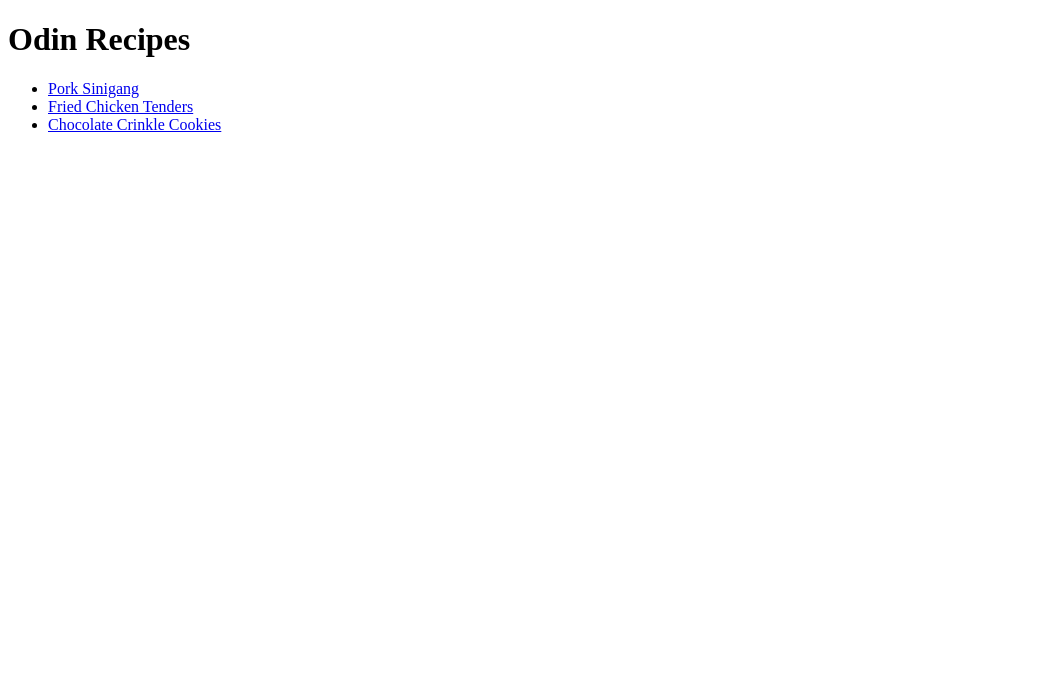
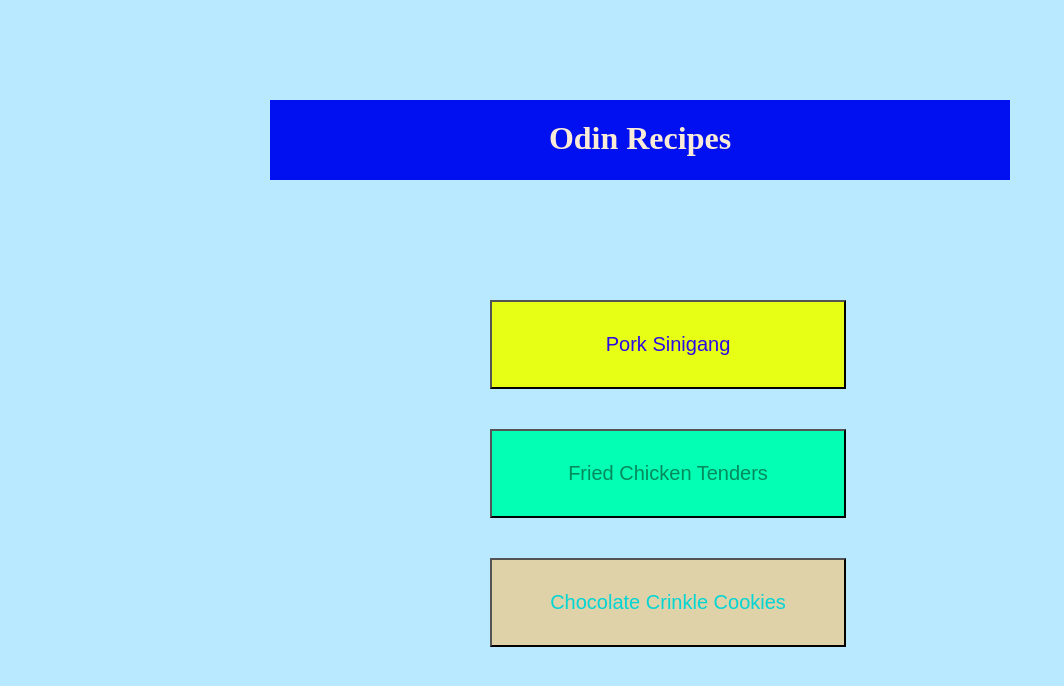
Before and after one commit to Nochi12/odin-recipes, a plain HTML site: page index.html in a window 1280 px wide. Shown: the whole page, without its empty margins (0-1064 px from the left). Drawn offline with Linux system fonts and the light colour scheme.

Commit message:
Updated index to have css
-Updated link from text to button
-changes pages background color
-added hover effect to links
-changes the color of text and background
-modified text position

```diff
--- a/index.html
+++ b/index.html
@@ -5,16 +5,18 @@
 <head>
     <meta charset="UTF-8">
     <title>Odin Recipes</title>
+    <link rel="stylesheet" href="./style.css">
 </head>
+<body>
+    <h1 class="header">Odin Recipes</h1>
 
-<body>
-    <h1>Odin Recipes</h1>
+    <ul class="link_list">
 
-    <ul>
-        <li><a href="./recipes/Pork_Sinigang.html">Pork Sinigang</a></li>
-        <li><a href="./recipes/Fried_Chicken_Tenders.html">Fried Chicken Tenders</a></li>
-        <li><a href="./recipes/Chocolate_Crinkle_Cookies.html">Chocolate Crinkle Cookies</a></li>
-    </ul>
+        <a href="./recipes/Pork_Sinigang.html"><button class="first_link"><li>Pork Sinigang</li></button></a>
+        <a href="./recipes/Fried_Chicken_Tenders.html"><button class="second_link"><li>Fried Chicken Tenders</li></button></a>
+        <a href="./recipes/Chocolate_Crinkle_Cookies.html"> <button class="third_link"> <li>Chocolate Crinkle Cookies</li></button></a>
+
+     </ul>
 
 </body>
 </html>
--- /dev/null
+++ b/style.css
@@ -0,0 +1,64 @@
+body
+{
+   background-color:#4bc6ff62;
+   box-sizing: border-box;
+   font-family: "Times New Roman", Times, serif;
+}
+
+.header
+{
+    color: antiquewhite;
+    background-color: rgb(0, 16, 240);
+    text-align: center;
+    padding: 20px;
+    width: 700px;
+    margin: 100px auto;
+    height: 40px;
+}
+
+
+
+.link_list, li
+{
+    list-style: none;
+    padding: 20px;
+    text-align: center;
+    width: 300px;
+    margin: 10px auto;
+    font-size: 20px;
+
+
+}
+.first_link
+{
+    background-color: rgb(231, 255, 20);
+    margin-bottom: 40px;
+    color: rgb(44, 11, 230);
+}
+.first_link:hover
+{
+    background-color: rgb(255, 217, 3);
+}
+
+.second_link
+{
+    background-color: rgb(3, 255, 179);
+    margin-bottom: 40px;
+    color: rgb(3, 138, 93);
+
+}
+.second_link:hover
+{
+    background-color: rgb(2, 2, 80);
+}
+
+.third_link
+{
+    background-color: hsla(36, 100%, 69%, 0.548);
+    color: rgb(3, 212, 212);
+}
+
+.third_link:hover
+{
+    background-color:  hsla(36, 91%, 9%, 0.548);
+}
```
